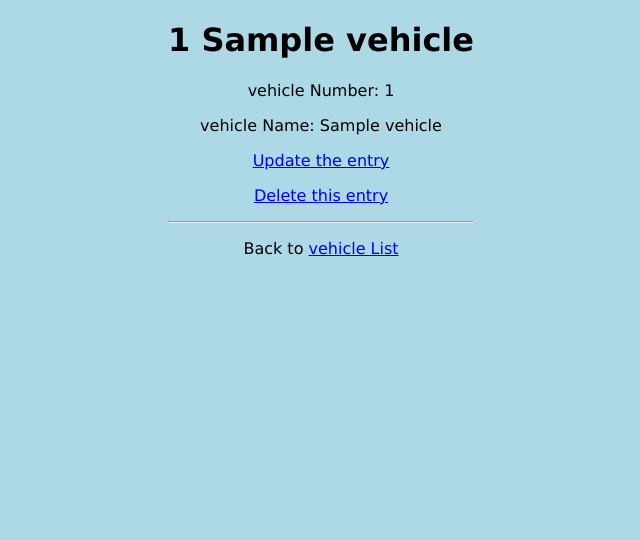
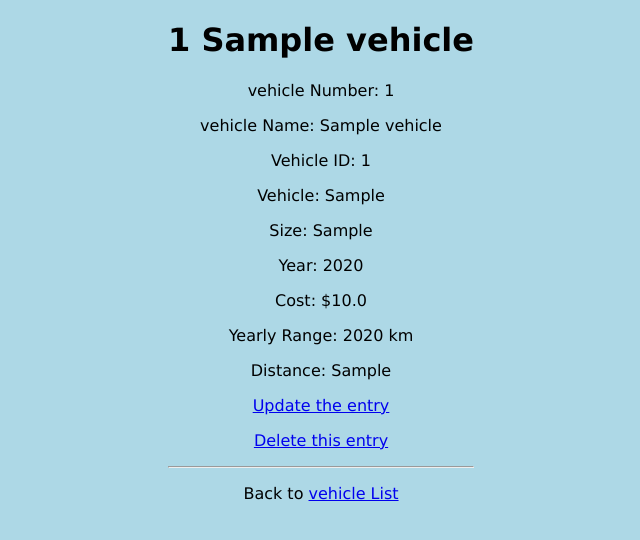
Before and after one commit to dinkan/fleet1, a Django app: page /details/1 in a window 1280 px wide. Shown: the top 540 px of the page, without its empty margins (319-959 px from the left). Run offline with Django 4.2, Linux system fonts and the light colour scheme; tables that the repository leaves empty hold one stand-in row (values such as "Sample post").

Commit message:
Vehicle Changes
vehicle model changes done as per FLEET-5 task requirements along with CRUD operations for the same.

```diff
--- a/fleet1/vehicles/models.py
+++ b/fleet1/vehicles/models.py
@@ -6,6 +6,13 @@ from django.db import models
 class vehicle(models.Model):
   vehnumber = models.IntegerField()
   name = models.CharField(max_length=255)
+  vehicle_id = models.CharField(max_length=50, null=True, blank=True)
+  vehicle = models.CharField(max_length=255, null=True, blank=True)
+  size = models.CharField(max_length=50, null=True, blank=True)
+  year = models.IntegerField(null=True, blank=True)
+  cost = models.FloatField(null=True, blank=True)
+  yearly_range_km = models.IntegerField(null=True, blank=True)
+  distance = models.CharField(max_length=50, null=True, blank=True)
 
   def __str__(self):
       return self.name
--- a/fleet1/vehicles/templates/details.html
+++ b/fleet1/vehicles/templates/details.html
@@ -12,6 +12,13 @@ Add a new vehicle details
 
 <p>vehicle Number: {{ thisvehicle.vehnumber }}</p>
 <p>vehicle Name: {{ thisvehicle.name }}</p>
+<p>Vehicle ID: {{ thisvehicle.vehicle_id }}</p>
+<p>Vehicle: {{ thisvehicle.vehicle }}</p>
+<p>Size: {{ thisvehicle.size }}</p>
+<p>Year: {{ thisvehicle.year }}</p>
+<p>Cost: ${{ thisvehicle.cost }}</p>
+<p>Yearly Range: {{ thisvehicle.yearly_range_km }} km</p>
+<p>Distance: {{ thisvehicle.distance }}</p>
 
 <a href="/update/{{ thisvehicle.id }}">Update the entry</a></p>
 
--- a/fleet1/vehicles/views.py
+++ b/fleet1/vehicles/views.py
@@ -42,6 +42,13 @@ def updatesub(request, id):
   mymember = vehicle.objects.get(id=id)
   mymember.vehnumber=request.POST["vehnumber"]
   mymember.name=request.POST["name"]
+  mymember.vehicle_id = request.POST.get("vehicle_id")
+  mymember.vehicle = request.POST.get("vehicle")
+  mymember.size = request.POST.get("size")
+  mymember.year = request.POST.get("year")
+  mymember.cost = request.POST.get("cost")
+  mymember.yearly_range_km = request.POST.get("yearly_range_km")
+  mymember.distance = request.POST.get("distance")
   mymember.save()
   #return HttpResponse("Record updated")
   response = redirect('/vehicles')
@@ -69,7 +76,14 @@ def create(request):
 def createsub(request):
   vehnumber=request.POST["vehnumber"]
   name=request.POST["name"]
-  mymember = vehicle(vehnumber=vehnumber,name=name)
+  vehicle_id = request.POST.get("vehicle_id")
+  vehicle_type  = request.POST.get("vehicle")
+  size = request.POST.get("size")
+  year = request.POST.get("year")
+  cost = request.POST.get("cost")
+  yearly_range_km = request.POST.get("yearly_range_km")
+  distance = request.POST.get("distance")
+  mymember = vehicle(vehnumber=vehnumber,name=name,vehicle_id=vehicle_id,vehicle=vehicle_type,size=size,year=year,cost=cost,yearly_range_km=yearly_range_km,distance=distance)
   mymember.save()
   response = redirect('/vehicles')
   return response
```
Also changed, not shown: fleet1/vehicles/serializers.py (+7 -0 lines), fleet1/vehicles/templates/create.html (+9 -2 lines), fleet1/vehicles/templates/update.html (+9 -2 lines), fleet1/vehicles/migrations/0004_vehicle_cost_vehicle_distance_vehicle_size_and_more.py (added).
